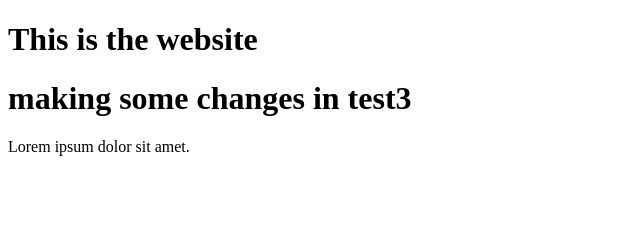
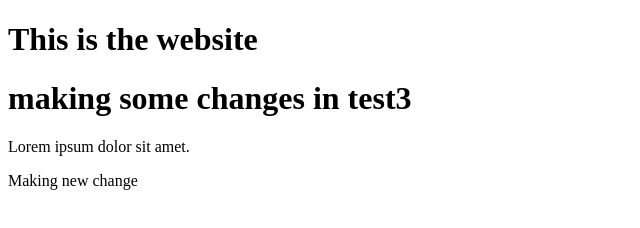
Before and after one commit to dhriti321/new_repo, a plain HTML site: page index.html in a window 1280 px wide. Shown: the whole page, without its empty margins (0-640 px from the left). Drawn offline with Linux system fonts and the light colour scheme.

Commit message:
new commit

```diff
--- a/index.html
+++ b/index.html
@@ -9,5 +9,6 @@
     <h1>This is the website</h1>
     <h1>making some changes in test3</h1>
     <p>Lorem ipsum dolor sit amet.</p>
+    <a>Making new change</a>
 </body>
 </html>
```
